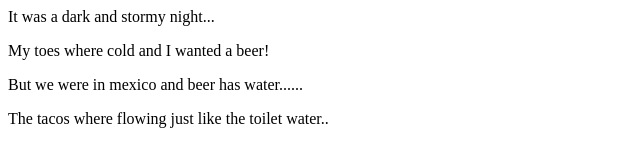
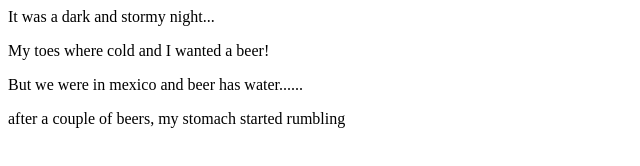
Before and after one commit to JESanta/fireside-story, a plain HTML site: page index.html in a window 1280 px wide. Shown: the full height of the page, 0-640 px from the left. Drawn offline with Linux system fonts and the light colour scheme.

Commit message:
replaced fourth line

```diff
--- a/index.html
+++ b/index.html
@@ -3,7 +3,7 @@
     <p>It was a dark and stormy night...</p>
     <p>My toes where cold and I wanted a beer!</p>
     <p>But we were in mexico and beer has water......</p>
-    <p>The tacos where flowing just like the toilet water..</p>
+    <p>after a couple of beers, my stomach started rumbling</p>
   </body>
 
 </html>
```
